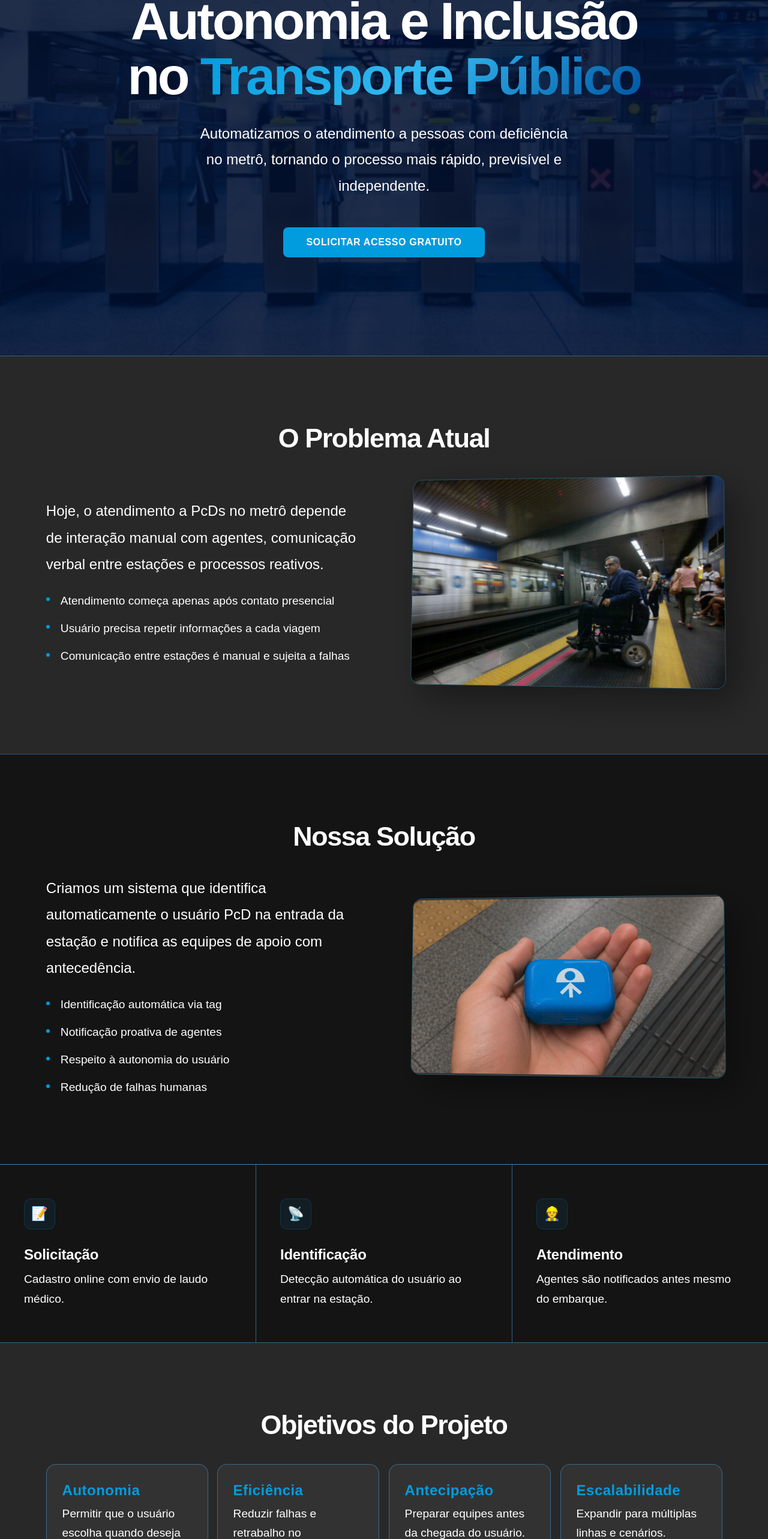
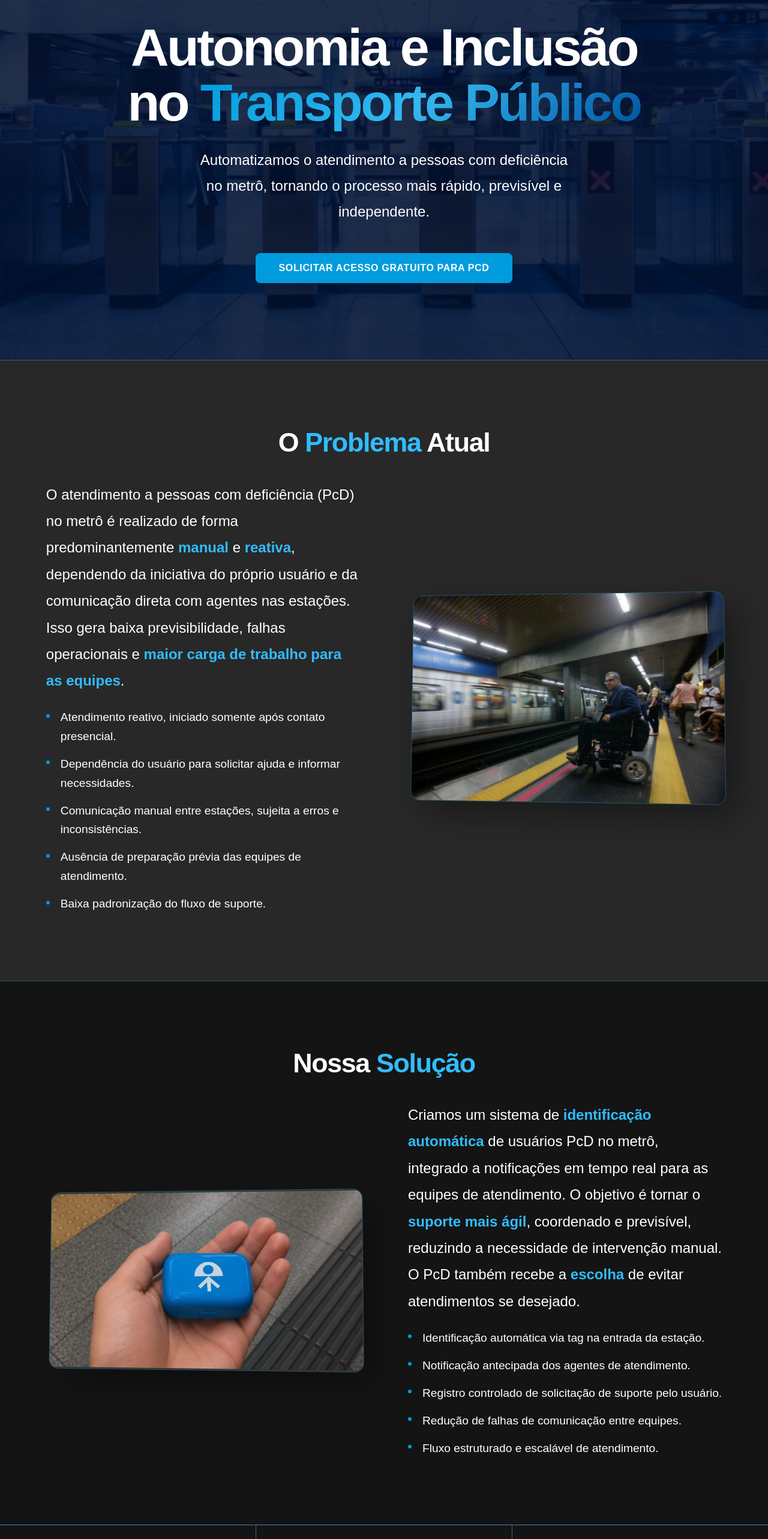
Before and after one commit to SENAI-Anchieta-DEV/bgjkr-metro-acesso-frontend, a React (Vite) app: page / in a window 1280 px wide. Shown: the part 207-2773 px from the top of the page at 60% size. Built offline with nearby package versions, Linux system fonts and the light colour scheme.

Commit message:
BGJKR-154 feat: finalização da landing page

```diff
--- a/src/app/shell/LandingPage.css
+++ b/src/app/shell/LandingPage.css
@@ -302,6 +302,7 @@
   letter-spacing: -0.04em;
   max-width: 900px;
   margin-bottom: 1.8rem;
+  margin-top: 5rem;
   animation: fadeUp 0.8s 0.1s ease both;
 }
 
@@ -336,7 +337,8 @@
 }
 
 /* ── BOTÃO PRINCIPAL ──────────────────────────────────────── */
-.btn-solicitar {
+.btn-solicitar,
+.btn-solicitar-grande {
   display: inline-flex;
   align-items: center;
   gap: 0.6rem;
@@ -357,7 +359,13 @@
   overflow: hidden;
 }
 
-.btn-solicitar::before {
+.btn-solicitar-grande {
+  font-size: 2rem;
+  padding: 2rem 2.4rem;
+}
+
+.btn-solicitar::before,
+.btn-solicitar-grande::before {
   content: '';
   position: absolute;
   inset: 0;
@@ -366,15 +374,19 @@
   transition: opacity var(--transicao);
 }
 
-.btn-solicitar:hover {
+.btn-solicitar:hover,
+.btn-solicitar-grande:hover {
   background: #00aaee;
   transform: translateY(-3px) scale(1.02);
   box-shadow: 0 16px 48px rgba(0, 156, 222, 0.45), 0 0 0 1px rgba(0, 156, 222, 0.4);
 }
 
-.btn-solicitar:hover::before {
+.btn-solicitar:hover::before,
+.btn-solicitar-grande:hover::before {
   opacity: 1;
 }
+
+
 
 /* ── 3D CARD FLUTUANTE (hero) ─────────────────────────────── */
 .hero-3d-card {
@@ -516,6 +528,11 @@
 .img-content {
   height: inherit;
   width: 100%;
+}
+
+.destaque-azul{
+  color:#30bdff;
+  font-weight: bold;
 }
 
 /* Reveal animation via JS (classe adicionada quando visível) */
@@ -769,7 +786,7 @@
 /* ── CARDS GRID (objetivos) ───────────────────────────────── */
 .cards-grid {
   display: grid;
-  grid-template-columns: repeat(4, 1fr);
+  grid-template-columns: repeat(3, 1fr);
   gap: 1rem;
 }
 
@@ -882,32 +899,25 @@
   color: white;
 }
 
-.scope-card ul {
-  list-style: none;
-  display: flex;
-  flex-direction: column;
-  gap: 0.75rem;
+.scope-card ul li::before {
+  all: unset;
 }
 
 .scope-card ul li {
+  display: block;
   position: relative;
   padding-left: 1.4rem;
-  color: white;
-  font-size: 1.2rem;
-  line-height: 1.55;
 }
 
 .scope-card.positive ul li::before {
-  content: '✓';
+  content: "✓";
   position: absolute;
   left: 0;
   color: var(--cor-primaria);
-  font-size: 0.85rem;
-  font-weight: 700;
 }
 
 .scope-card.negative ul li::before {
-  content: '×';
+  content: '↗';
   position: absolute;
   left: 0;
   color: var(--cor-texto-suave);
@@ -919,7 +929,7 @@
 }
 
 .center-text {
-  max-width: 50vw;
+  max-width: 1000px;
   text-align: center;
   margin: 0 auto 3.5rem;
   color: white;
--- a/src/app/shell/LandingPage.jsx
+++ b/src/app/shell/LandingPage.jsx
@@ -22,7 +22,7 @@ export const LandingPage = () => {
           </div>
         </div>
         <Link to="/login" className="btn-login-header">
-          Acesso Restrito
+          Entre com uma conta
         </Link>
       </header>
 
@@ -35,51 +35,60 @@ export const LandingPage = () => {
           Automatizamos o atendimento a pessoas com deficiência no metrô, tornando o processo mais rápido, previsível e independente.
         </p>
         <Link to="/solicitar-acesso" className="btn-solicitar">
-          Solicitar Acesso Gratuito
+          Solicitar Acesso Gratuito para PcD
         </Link>
       </section>
 
       {/* PROBLEMA */}
       <section className="content-section">
-        <h2>O Problema Atual</h2>
+        <h2>O <span className="destaque-azul">Problema</span> Atual</h2>
         <div className="content-grid">
           <div>
             <p>
-              Hoje, o atendimento a PcDs no metrô depende de interação manual com agentes,
-              comunicação verbal entre estações e processos reativos.
+              O atendimento a pessoas com deficiência (PcD) no metrô é realizado de
+              forma predominantemente <span className="destaque-azul">manual</span> e
+              <span className="destaque-azul"> reativa</span>, dependendo da iniciativa do
+              próprio usuário e da comunicação direta com agentes nas estações. Isso
+              gera baixa previsibilidade, falhas operacionais e <span className="destaque-azul">
+                maior carga de trabalho para as equipes</span>.
             </p>
             <ul>
-              <li>Atendimento começa apenas após contato presencial</li>
-              <li>Usuário precisa repetir informações a cada viagem</li>
-              <li>Comunicação entre estações é manual e sujeita a falhas</li>
+              <li>Atendimento reativo, iniciado somente após contato presencial.</li>
+              <li>Dependência do usuário para solicitar ajuda e informar necessidades.</li>
+              <li>Comunicação manual entre estações, sujeita a erros e inconsistências.</li>
+              <li>Ausência de preparação prévia das equipes de atendimento.</li>
+              <li>Baixa padronização do fluxo de suporte.</li>
             </ul>
           </div>
 
           <div className="image-placeholder">
-              <img src={pcdStation} className="img-content"></img>
+            <img src={pcdStation} className="img-content"></img>
           </div>
         </div>
       </section>
 
       {/* SOLUÇÃO */}
       <section className="content-section dark">
-        <h2>Nossa Solução</h2>
+        <h2>Nossa <span className="destaque-azul">Solução</span></h2>
         <div className="content-grid reverse">
+          <div>
+            <p>
+              Criamos um sistema de <span className="destaque-azul">identificação automática</span> de usuários PcD no metrô,
+              integrado a notificações em tempo real para as equipes de atendimento.
+              O objetivo é tornar o <span className="destaque-azul">suporte mais ágil</span>, coordenado e previsível,
+              reduzindo a necessidade de intervenção manual. O PcD também recebe a <span className="destaque-azul">escolha </span>
+              de evitar atendimentos se desejado.
+            </p>
+            <ul>
+              <li>Identificação automática via tag na entrada da estação.</li>
+              <li>Notificação antecipada dos agentes de atendimento.</li>
+              <li>Registro controlado de solicitação de suporte pelo usuário.</li>
+              <li>Redução de falhas de comunicação entre equipes.</li>
+              <li>Fluxo estruturado e escalável de atendimento.</li>
+            </ul>
+          </div>
           <div className="image-placeholder">
             <img src={tag} className="img-content"></img>
-          </div>
-
-          <div>
-            <p>
-              Criamos um sistema que identifica automaticamente o usuário PcD na entrada
-              da estação e notifica as equipes de apoio com antecedência.
-            </p>
-            <ul>
-              <li>Identificação automática via tag</li>
-              <li>Notificação proativa de agentes</li>
-              <li>Respeito à autonomia do usuário</li>
-              <li>Redução de falhas humanas</li>
-            </ul>
           </div>
         </div>
       </section>
@@ -88,20 +97,29 @@ export const LandingPage = () => {
       <section className="features-section">
         <div className="feature-card">
           <div className="feature-icon">📝</div>
-          <h3>Solicitação</h3>
-          <p>Cadastro online com envio de laudo médico.</p>
+          <h3>Solicitação de uma tag</h3>
+          <p>
+            Receba uma tag que notifique os agentes de atendimento até o PcD,
+            <span className="destaque-azul"> instantaneamente.</span>
+          </p>
         </div>
 
         <div className="feature-card">
           <div className="feature-icon">📡</div>
-          <h3>Identificação</h3>
-          <p>Detecção automática do usuário ao entrar na estação.</p>
+          <h3>Identificação automática</h3>
+          <p>
+            Ao entrar na estação, a tag é detectada pelo sistema e <span className="destaque-azul">aciona automaticamente </span>
+            o fluxo de atendimento, se pré-definido pelo usuário.
+          </p>
         </div>
 
         <div className="feature-card">
           <div className="feature-icon">👷</div>
-          <h3>Atendimento</h3>
-          <p>Agentes são notificados antes mesmo do embarque.</p>
+          <h3>Atendimento ágil</h3>
+          <p>
+            O sistema notifica um agente disponível na estação para realizar o atendimento.
+            Isso <span className="destaque-azul">reduz o tempo de espera</span> e melhora a coordenação entre equipes.
+          </p>
         </div>
       </section>
 
@@ -111,49 +129,63 @@ export const LandingPage = () => {
 
         <div className="cards-grid">
           <div className="info-card">
+            <h4>Automatização</h4>
+            <p>Permitir reconhecimento automático na entrada da estação, eliminando a necessidade de abordagem inicial.</p>
+          </div>
+
+          <div className="info-card">
+            <h4>Prevenção</h4>
+            <p>Minimizar erros e inconsistências causadas por repasses manuais de informação entre agentes.</p>
+          </div>
+
+          <div className="info-card">
             <h4>Autonomia</h4>
-            <p>Permitir que o usuário escolha quando deseja suporte.</p>
+            <p>Garantir que o usuário possa escolher quando deseja ou não suporte durante o deslocamento.</p>
           </div>
 
           <div className="info-card">
             <h4>Eficiência</h4>
-            <p>Reduzir falhas e retrabalho no atendimento.</p>
+            <p>Otimizar a alocação de agentes e reduzir retrabalho no atendimento.</p>
           </div>
 
           <div className="info-card">
-            <h4>Antecipação</h4>
-            <p>Preparar equipes antes da chegada do usuário.</p>
+            <h4>Padronização</h4>
+            <p>Criar um processo consistente entre diferentes estações e equipes.</p>
           </div>
 
           <div className="info-card">
             <h4>Escalabilidade</h4>
-            <p>Expandir para múltiplas linhas e cenários.</p>
+            <p>Permitir expansão para múltiplas linhas, integrações e fluxos mais complexos.</p>
           </div>
         </div>
       </section>
 
       {/* ESCOPO */}
       <section className="content-section dark">
-        <h2>Escopo Atual (MVP)</h2>
+        <h2>Onde nós estamos</h2>
 
         <div className="scope-grid">
           <div className="scope-card positive">
-            <h3>Incluído</h3>
+            <h3>Acessível agora</h3>
             <ul>
-              <li>Cadastro do usuário PcD</li>
-              <li>Identificação automática por tag</li>
-              <li>Notificação de agentes</li>
-              <li>Confirmação de atendimento</li>
+              <li>Cadastro básico do usuário PcD (dados e necessidade de suporte)</li>
+              <li>Associação de tag com identificador único</li>
+              <li>Identificação automática na entrada da estação</li>
+              <li>Notificação automática de agentes de atendimento</li>
+              <li>Confirmação manual de atendimento pelos agentes</li>
+              <li>Controle de ativação ou não do suporte pelo usuário</li>
             </ul>
           </div>
 
           <div className="scope-card negative">
-            <h3>Fora do escopo</h3>
+            <h3>Nossos objetivos futuros</h3>
             <ul>
-              <li>Comunicação automática entre estações</li>
-              <li>Gestão de rotas completas</li>
-              <li>Baldeações</li>
-              <li>App completo do usuário</li>
+              <li>Automação da comunicação entre estação de embarque e desembarque</li>
+              <li>Integração entre múltiplas linhas e baldeações</li>
+              <li>Definição de rotas completas pelo sistema</li>
+              <li>Atendimento automatizado em múltiplos pontos da viagem</li>
+              <li>Aplicativo completo para o usuário PcD com gestão de trajetos</li>
+              <li>Expansão para outros tipos de necessidades e serviços de acessibilidade</li>
             </ul>
           </div>
         </div>
@@ -163,9 +195,11 @@ export const LandingPage = () => {
       <section className="content-section">
         <h2>Visão de Futuro</h2>
         <p className="center-text">
-          O MetroAcesso evoluirá para um sistema totalmente integrado,
-          com suporte completo em embarque, baldeações e desembarque,
-          garantindo uma jornada contínua e inclusiva.
+          Pretendemos evoluir para uma <span className="destaque-azul">infraestrutura integrada de mobilidade acessível</span>, onde o
+          atendimento a pessoas com deficiência é contínuo, automatizado e <span className="destaque-azul">coordenado entre
+          todas as etapas da viagem</span>. O objetivo é eliminar barreiras operacionais, reduzir
+          dependência de intervenção manual e garantir uma experiência de transporte mais
+          autônoma, previsível e <span className="destaque-azul">inclusiva em toda a rede metroviária</span>.
         </p>
 
         <div className="timeline">
@@ -178,12 +212,12 @@ export const LandingPage = () => {
 
       {/* CTA FINAL */}
       <section className="cta-section">
-        <h2>Pronto para transformar o acesso no metrô?</h2>
+        <h2>Deseja pegar o metrô com atendimento focado em <span className="destaque-azul">acessibilidade, agilidade e autonomia?</span></h2>
         <br></br>
         <br></br>
         <br></br>
-        <Link to="/solicitar-acesso" className="btn-solicitar">
-          Solicitar Acesso
+        <Link to="/solicitar-acesso" className="btn-solicitar-grande">
+          Solicitar Acesso Gratuito para PcD
         </Link>
       </section>
 
```
